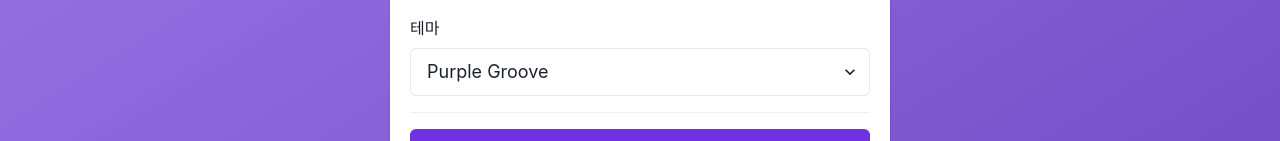
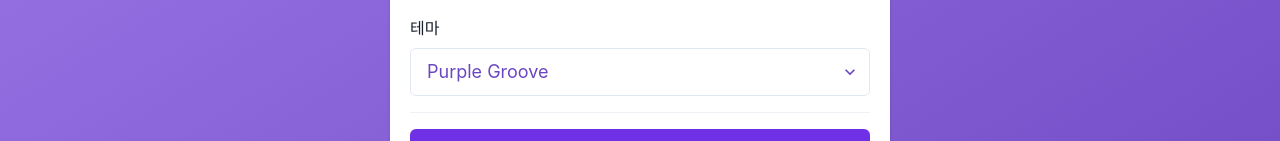
Before and after one commit to snowmerak/djs, a React (Vite) app: page / in a window 1280 px wide. Shown: the part 360-501 px from the top of the page. Built offline with nearby package versions, Linux system fonts and the light colour scheme.

Commit message:
feat(ui): update theme selection options with dynamic styling

```diff
--- a/src/App.jsx
+++ b/src/App.jsx
@@ -278,6 +278,14 @@ function App({ currentTheme, themes, onThemeChange }) {
                     value={currentTheme}
                     onChange={(e) => onThemeChange(e.target.value)}
                     size="lg"
+                    bg={themeConfig.cardBg}
+                    color={themeConfig.textPrimary}
+                    sx={{
+                      option: {
+                        bg: themeConfig.cardBg,
+                        color: themeConfig.textPrimary,
+                      }
+                    }}
                   >
                     {Object.entries(themes).map(([key, theme]) => (
                       <option key={key} value={key}>
```
